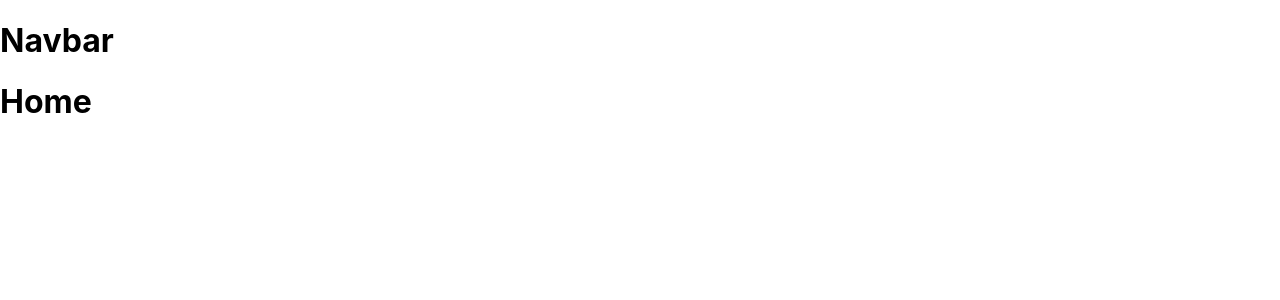
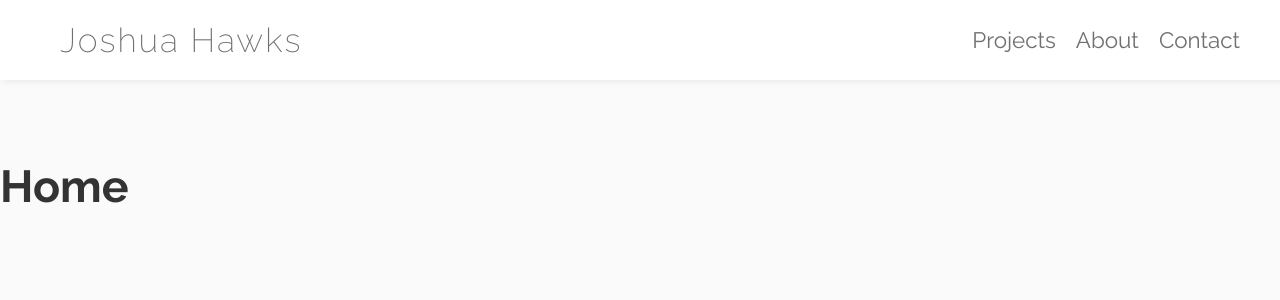
Before and after one commit to jdhawks2132/portfolio, a React (Create React App) app in the folder client/: page / in a window 1280 px wide. Shown: the top 300 px of the page. Built offline with nearby package versions, Linux system fonts and the light colour scheme; no server answers.

Commit message:
navbar styling & links

```diff
--- a/client/src/App.js
+++ b/client/src/App.js
@@ -5,6 +5,7 @@ import Home from './pages/home/Home';
 import Projects from './pages/projects/Projects';
 import About from './pages/about/About';
 import Navbar from './components/Navbar';
+import Contact from './pages/contact/Contact';
 
 function App() {
 	const [data, setData] = useState([]);
@@ -29,6 +30,9 @@ function App() {
 					<Route path='/about'>
 						<About />
 					</Route>
+					<Route path='/contact'>
+						<Contact />
+					</Route>
 				</Switch>
 			</BrowserRouter>
 		</div>
--- a/client/src/components/Navbar.css
+++ b/client/src/components/Navbar.css
@@ -0,0 +1,35 @@
+.navbar {
+	width: 100%;
+	padding: 20px;
+	box-sizing: border-box;
+	margin-bottom: 80px;
+	background-color: #ffffff;
+	box-shadow: 3px 3px 5px rgba(0, 0, 0, 0.05);
+}
+.navbar ul {
+	display: flex;
+	margin: 0 auto;
+	align-items: center;
+	justify-content: flex-end;
+}
+.navbar .logo {
+	color: var(--heading-color);
+	letter-spacing: 2px;
+	display: flex;
+	align-items: center;
+	margin-right: auto;
+}
+
+.navbar .logo h1 {
+	font-weight: 200;
+}
+.navbar .logo img {
+	margin-right: 10px;
+	width: 75px;
+	margin-top: -8px;
+}
+.navbar a {
+	color: #707070;
+	text-decoration: none;
+	margin-right: 20px;
+}
--- a/client/src/components/Navbar.js
+++ b/client/src/components/Navbar.js
@@ -1,13 +1,30 @@
 import React from 'react';
+import { Link } from 'react-router-dom';
 
 //styles
 import './Navbar.css';
 
 function Navbar() {
 	return (
-		<div>
-			<h1>Navbar</h1>
-		</div>
+		<nav className='navbar'>
+			<ul>
+				<li className='logo'>
+					<Link to='/'>
+						<h1>Joshua Hawks</h1>
+					</Link>
+				</li>
+				<li>
+					<Link to='/projects'>Projects</Link>
+				</li>
+				<li>
+					<Link to='/about'>About</Link>
+				</li>
+
+				<li>
+					<Link to='/contact'>Contact</Link>
+				</li>
+			</ul>
+		</nav>
 	);
 }
 
--- a/client/src/index.css
+++ b/client/src/index.css
@@ -1,13 +1,47 @@
+@import url('https://fonts.googleapis.com/css2?family=Raleway:wght@100;200;300;400;500;600;700;800&display=swap');
+
+/* base styles */
+html,
+body,
+#root {
+	height: 100%;
+}
 body {
-  margin: 0;
-  font-family: -apple-system, BlinkMacSystemFont, 'Segoe UI', 'Roboto', 'Oxygen',
-    'Ubuntu', 'Cantarell', 'Fira Sans', 'Droid Sans', 'Helvetica Neue',
-    sans-serif;
-  -webkit-font-smoothing: antialiased;
-  -moz-osx-font-smoothing: grayscale;
+	font-family: Raleway, sans-serif;
+	margin: 0;
+	font-size: 1.4em;
+	background: #fafafa;
+	color: #333;
+}
+h1,
+h2,
+h3,
+p {
+	margin: 0;
 }
 
-code {
-  font-family: source-code-pro, Menlo, Monaco, Consolas, 'Courier New',
-    monospace;
+ul {
+	list-style-type: none;
 }
+input,
+textarea {
+	color: #333;
+	padding: 8px;
+	font-size: 1em;
+	border-radius: 4px;
+	border: 1px solid #d4d4d4;
+	background-color: #fff;
+	display: block;
+	width: 100%;
+	box-sizing: border-box;
+}
+.page-title {
+	text-align: center;
+	margin: 40px auto;
+	color: #333;
+}
+.loading,
+.error {
+	text-align: center;
+	margin: 40px auto;
+}
--- /dev/null
+++ b/client/src/pages/contact/Contact.js
@@ -0,0 +1,14 @@
+import React from 'react';
+
+//styles
+import './Contact.css';
+
+function Contact() {
+	return (
+		<div>
+			<h1>Contact</h1>
+		</div>
+	);
+}
+
+export default Contact;
```
Also changed, not shown: client/src/pages/contact/Contact.css (added).
